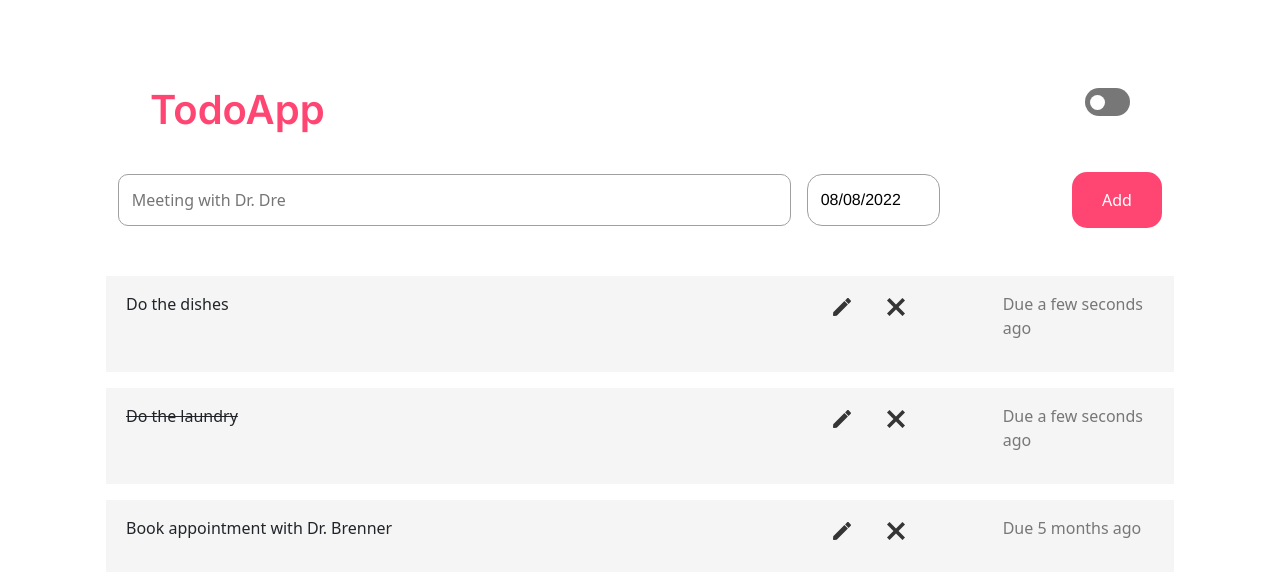
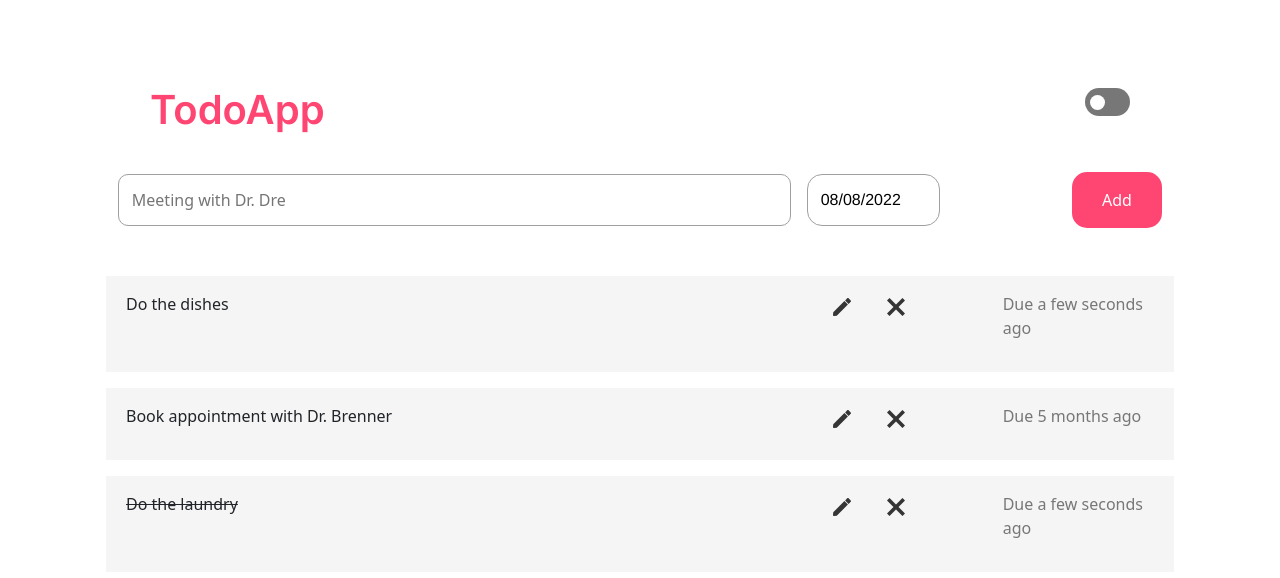
Before and after one commit to Olanrewajuemmanuel/todo-app, a React (Create React App) app: page / in a window 1280 px wide. Shown: the top 578 px of the page. Built offline with nearby package versions, Linux system fonts and the light colour scheme; a web font is replaced by a local one.

Commit message:
-arrange completed items at bottom

```diff
--- a/src/todoComponents/TodoList.jsx
+++ b/src/todoComponents/TodoList.jsx
@@ -2,7 +2,7 @@ import React from "react";
 import TodoListItem from "./TodoListItem";
 
 
-function TodoList({ todoState: [todoItems, removeItem, editItem, toggleItemCompletedStatus], darkModeStatus }) {
+function TodoList({ todoState: [todoItems, removeItem, editItem, toggleItemCompletedStatus], darkModeStatus, initialRender }) {
   return (
     <div>
       {todoItems.map((item) => (
@@ -13,6 +13,7 @@ function TodoList({ todoState: [todoItems, removeItem, editItem, toggleItemCompl
           editItem={editItem}
           darkModeStatus={darkModeStatus}
           toggleItemCompletedStatus={toggleItemCompletedStatus}
+          initialRender={initialRender}
         />
       ))}
     </div>
--- a/src/todoComponents/TodoListItem.jsx
+++ b/src/todoComponents/TodoListItem.jsx
@@ -15,6 +15,7 @@ function TodoListItem({
   editItem,
   darkModeStatus,
   toggleItemCompletedStatus,
+  initialRender
 }) {
   const [isEditMode, setIsEditMode] = useState(false);
   const [newTitle, setnewTitle] = useState("");
@@ -31,6 +32,7 @@ function TodoListItem({
   };
   const handleDoubleClick = (itemId) => {
     toggleItemCompletedStatus(itemId);
+    initialRender(true)
   };
   return (
     <motion.div
--- a/src/todoComponents/index.js
+++ b/src/todoComponents/index.js
@@ -18,6 +18,16 @@ import TodoList from "./TodoList";
 //     }
 //     return 0;
 //   });
+// const newArr = [...todoItems]
+//     // Sort by date modified
+//     newArr.sort(function (a, b) {
+//       if (a.dateModified > b.dateModified) {
+//         return 1;
+//       }
+//       // else sort undone items first
+//       return a.done - b.done
+//     });
+//     setTodoItems(newArr)
 // }
 
 function TodoApp({ darkModeStatus: [isDarkMode, setIsDarkMode] }) {
@@ -44,17 +54,26 @@ function TodoApp({ darkModeStatus: [isDarkMode, setIsDarkMode] }) {
       dueDate: new Date("2022", "1", "27"),
     },
   ]);
+  const [initialRender, setinitialRender] = useState(true)
 
   useEffect(() => {
-    // Sort by date modified
-    todoItems.sort(function (a, b) {
-      if (a.dateModified > b.dateModified) {
-        return -1;
-      }
-
-      return 0;
-    });
-  }, [todoItems]);
+    function sortList(items) {
+      const newArr = [...items]; // make copy of state items
+      newArr.sort(function (a, b) {
+        // Sort by date modified
+        if (a.dateModified > b.dateModified) {
+          return 1;
+        }
+        // else sort undone items first
+        return a.done - b.done;
+      });
+      return newArr
+    }
+    console.log("Re-render");
+    if (initialRender)
+      setTodoItems(prevItems => sortList(prevItems))
+      setinitialRender(false)
+  }, [initialRender]);
   const removeItem = (id) => {
     setTodoItems((prevItems) => prevItems.filter((item) => item.id !== id));
   };
@@ -96,6 +115,7 @@ function TodoApp({ darkModeStatus: [isDarkMode, setIsDarkMode] }) {
       <TodoList
         todoState={[todoItems, removeItem, editItem, toggleItemCompletedStatus]}
         darkModeStatus={isDarkMode}
+        initialRender={setinitialRender}
       />
     </Container>
   );
```
